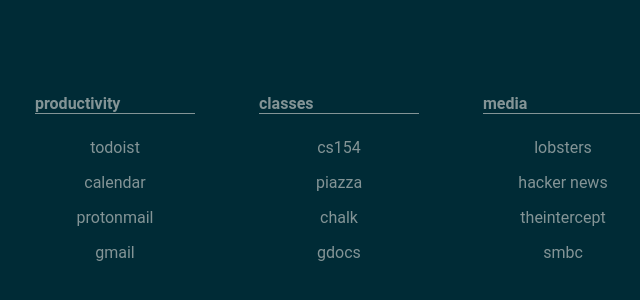
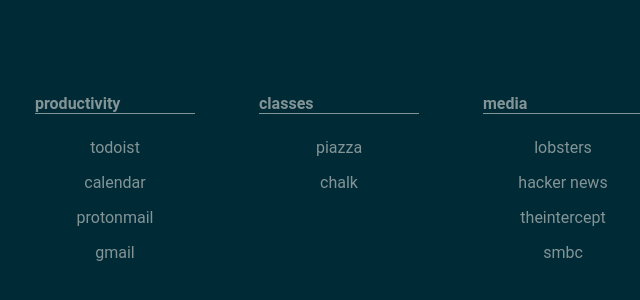
Before and after one commit to mpcsh/dotfiles, a plain HTML site: page startpage/index.html in a window 1280 px wide. Shown: the part 218-518 px from the top of the page, without its empty margins (301-941 px from the left). Drawn offline with Linux system fonts and the light colour scheme.

Commit message:
End of fall quarter

```diff
--- a/startpage/index.html
+++ b/startpage/index.html
@@ -22,10 +22,8 @@
 				<div class="favorites-list">
 					<ul>
 						<li><p>classes</p></li>
-						<li><a href="https://docs.google.com/spreadsheets/d/116P7C-xmFK5mugWxI1Uu0VAe2eQ9NkDAZMejt_MJfVk/edit#gid=1018490865">cs154</a></li>
 						<li><a href="https://piazza.com">piazza</a></li>
 						<li><a href="https://chalk.uchicago.edu">chalk</a></li>
-						<li><a href="https://gdocs.uchicago.edu">gdocs</a></li>
 					</ul>
 				</div>
 
```
